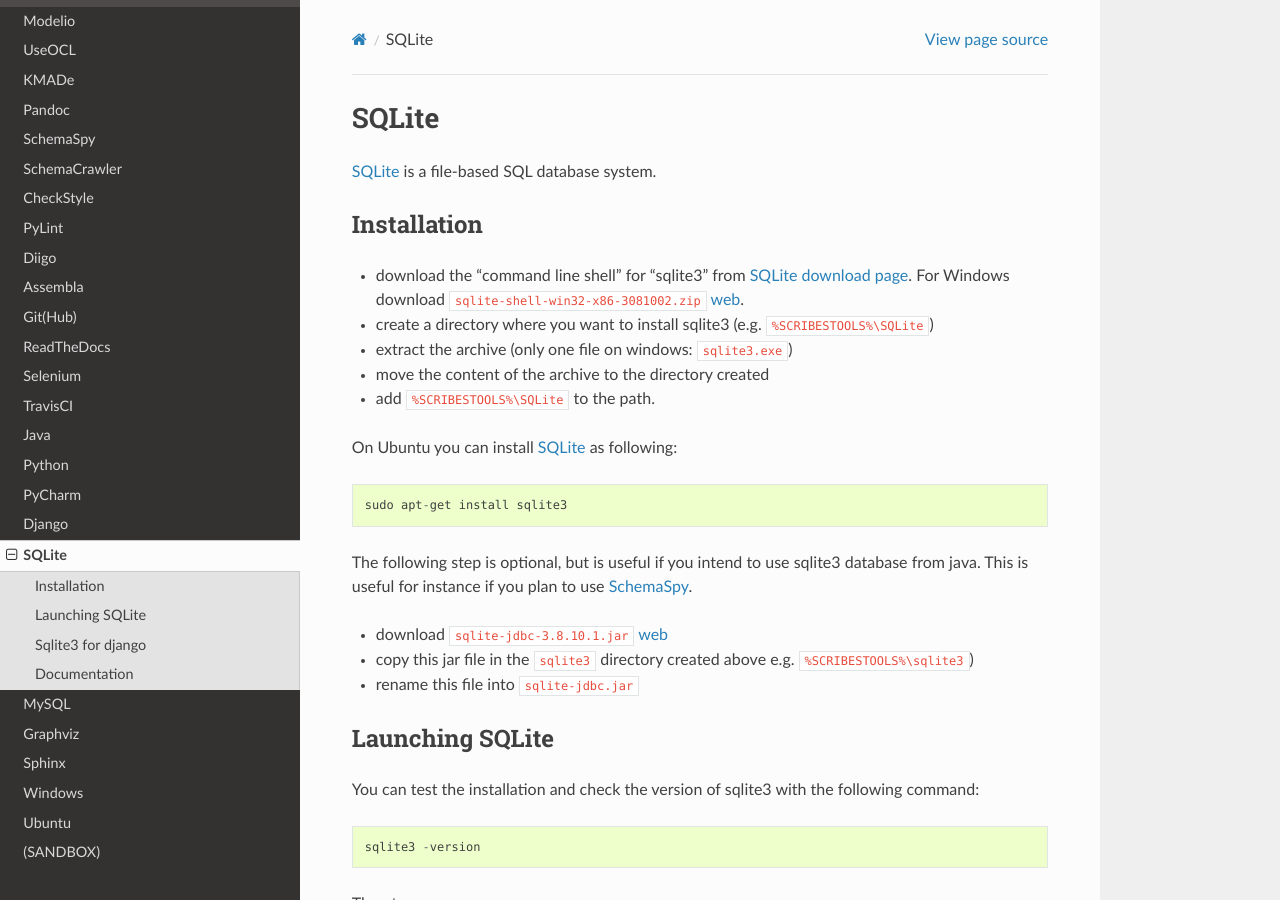
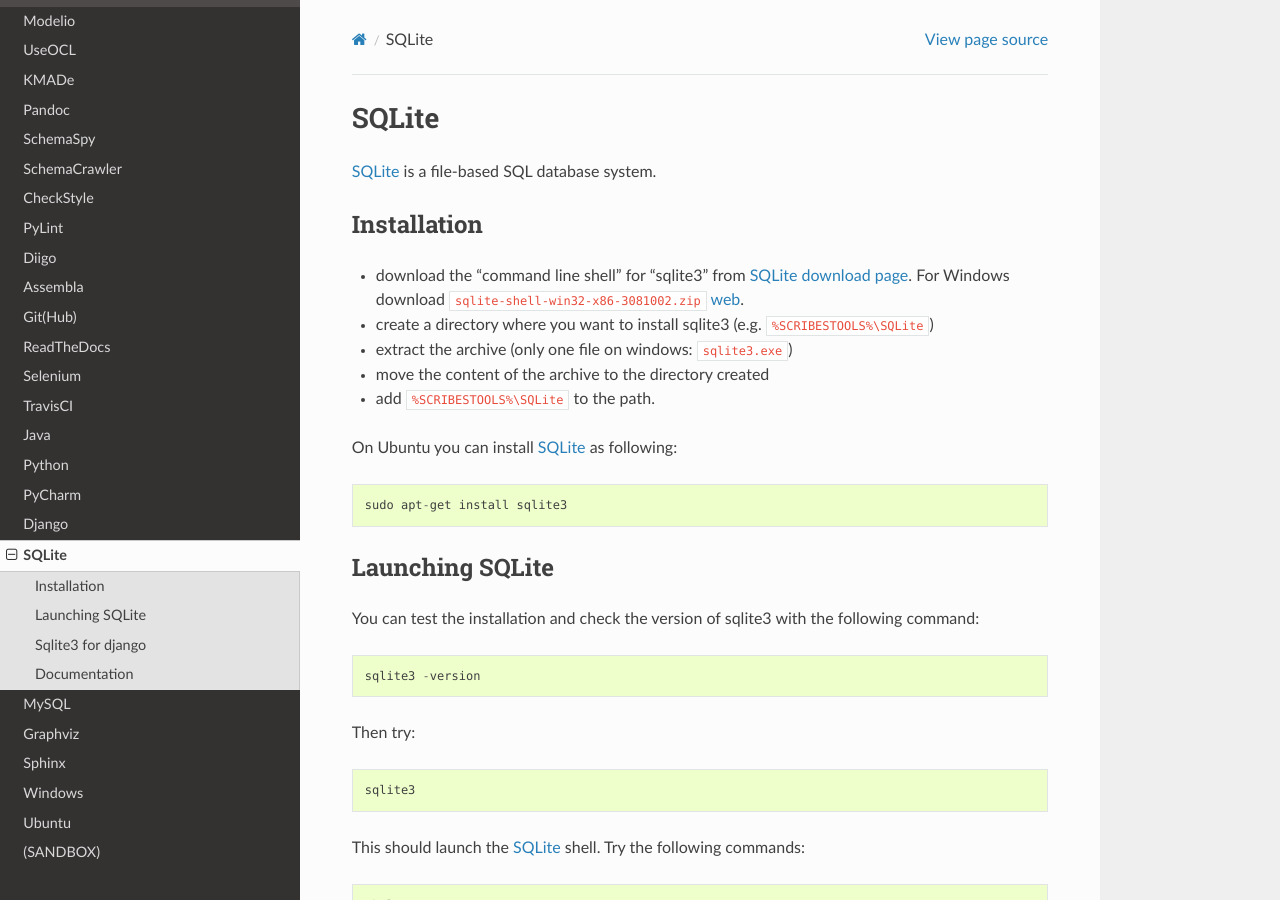
Before and after one commit to ScribesZone/ScribesTools, a Sphinx documentation site: the page built from docs/sqlite/index.rst, in a window 1280 px wide and 900 px high. Built offline with Sphinx 7.4.7 and the Read the Docs theme 2.0.0, drawn with Linux system fonts in a browser that asks for light colours.

Commit message:
remove information about sqlite driver -> sqldrivers package

```diff
--- a/docs/sqlite/index.rst
+++ b/docs/sqlite/index.rst
@@ -24,19 +24,9 @@
 
     sudo apt-get install sqlite3
 
-The following step is optional, but is useful if you intend to use sqlite3
-database from java. This is useful for instance if you plan to use
-:ref:`SchemaSpy chapter`.
+Launching SQLite
+----------------
 
-*   download ``sqlite-jdbc-3.8.10.1.jar`` |SQLiteJDBCJar|
-*   copy this jar file in the ``sqlite3`` directory created above
-    e.g. ``%SCRIBESTOOLS%\sqlite3``)
-*   rename this file into ``sqlite-jdbc.jar``
-
-
-
-Launching SQLite
------------------
 You can test the installation and check the version of sqlite3 with the
 following command::
 
@@ -99,7 +89,6 @@
 ..  |SQLiteWin32zip| replace::
     `web <https://www.sqlite.org/2015/sqlite-shell-win32-x86-3081002.zip>`__
 
-
 ..  |SQLiteJDBCJar| replace::
     `web <https://bitbucket.org/xerial/sqlite-jdbc/downloads/sqlite-jdbc-3.8.10.1.jar>`__
 
```
